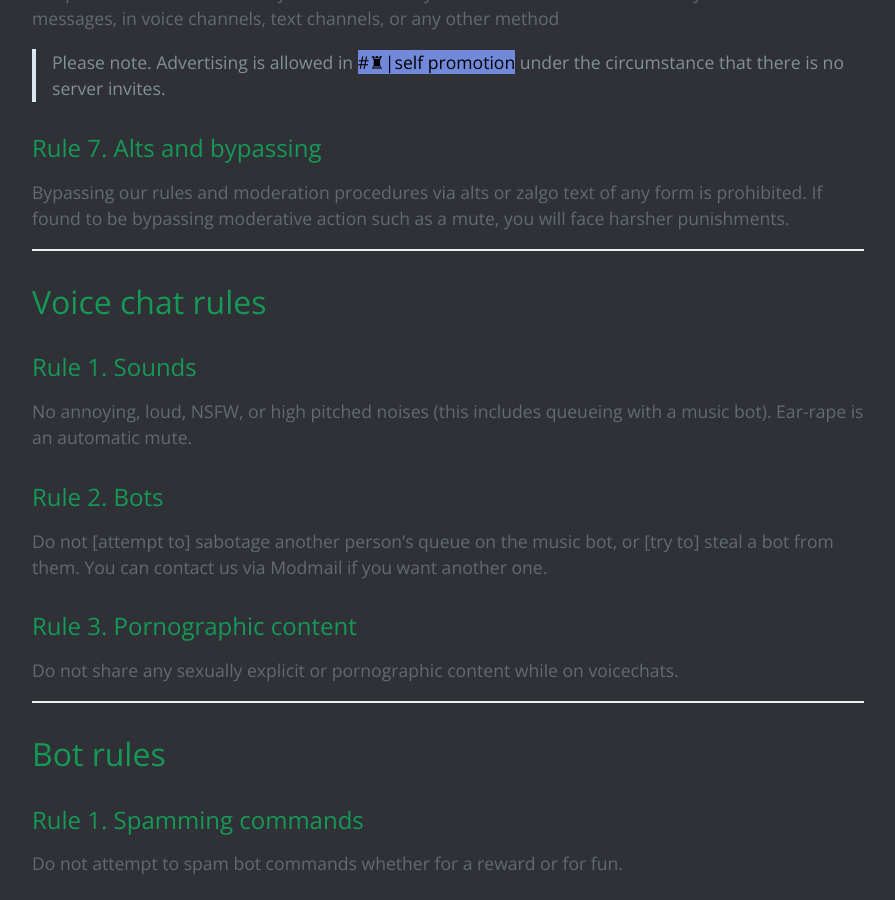
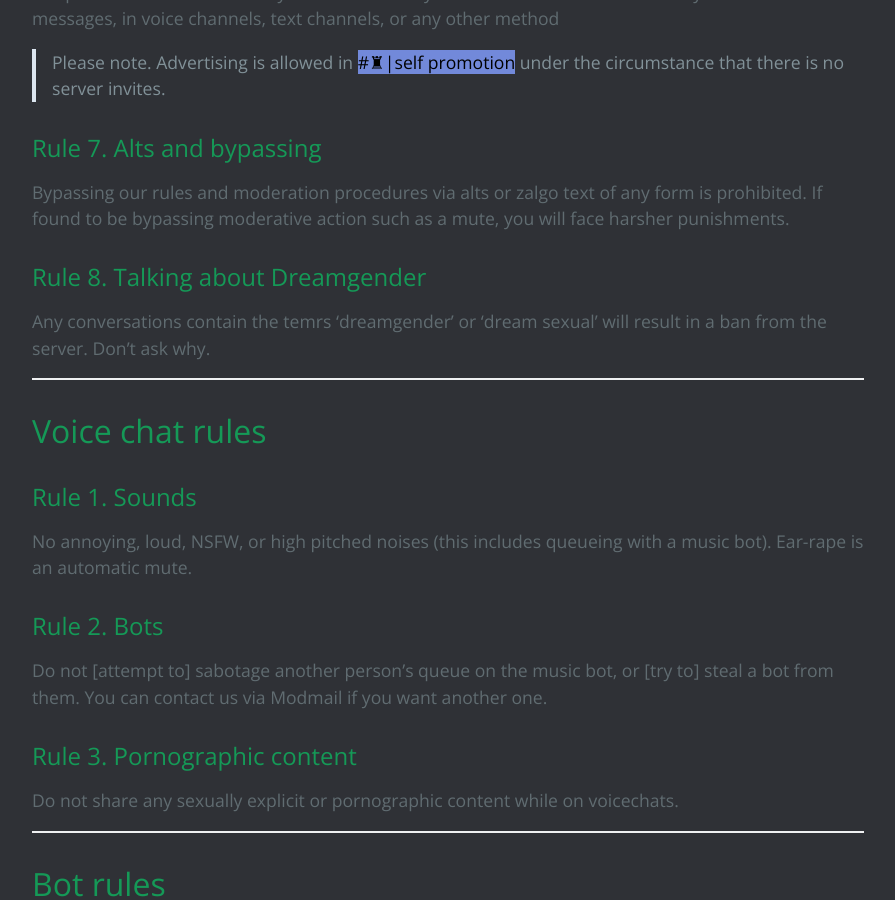
Before and after one commit to Ranger-4297/TeenageClub, a Jekyll site: the page built from Pages/About/ServerRules.md, in a window 1280 px wide and 900 px high, scrolled down 1807 px. Shown: the whole window, without its empty margins (192-1087 px from the left). Built offline with Jekyll 4.4.1, drawn with Linux system fonts in a browser that asks for light colours; nearby versions of some CDN libraries.

Commit message:
new rule Rule 8

```diff
--- a/Pages/About/ServerRules.md
+++ b/Pages/About/ServerRules.md
@@ -116,6 +116,10 @@ It is prohibited to advertise any other community or service within our communit
 
 Bypassing our rules and moderation procedures via alts or zalgo text of any form is prohibited. If found to be bypassing moderative action such as a mute, you will face harsher punishments.
 
+#### Rule 8. Talking about Dreamgender
+
+Any conversations contain the temrs 'dreamgender' or 'dream sexual' will result in a ban from the server. Don't ask why.
+
 ---
 
 ## Voice chat rules
```
